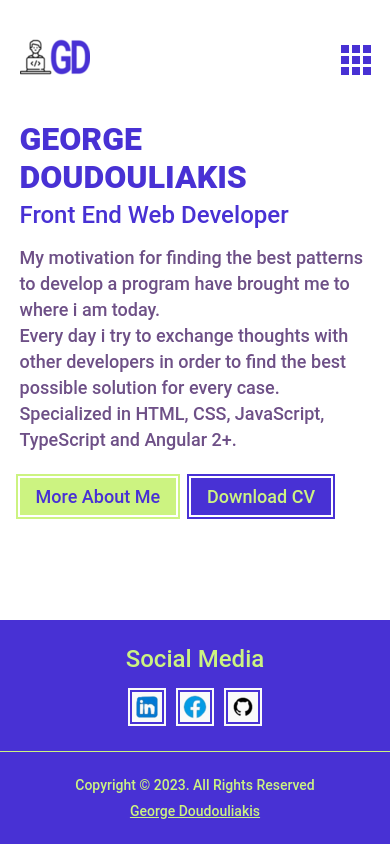
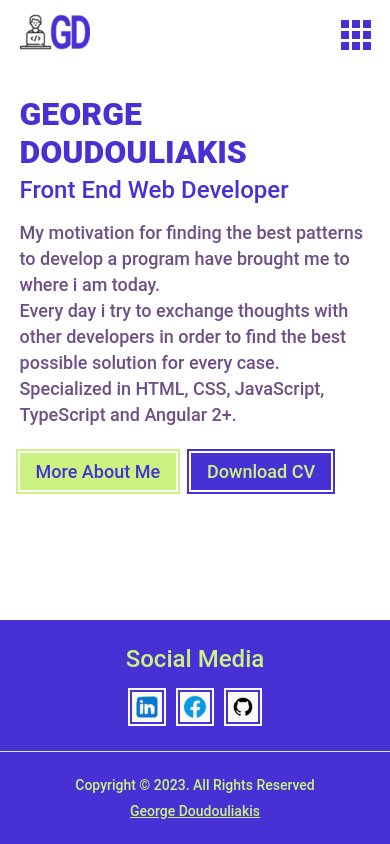
Before and after one commit to GeorgiosDoudouliakis/george-doudouliakis-dev, an Angular app: page / in a window 390 px wide. Built offline with nearby package versions, Linux system fonts and the light colour scheme.

Commit message:
refactor: Remove container padding from header, change min height of main tag, change position and height of mobile navigation menu and add container padding on home page

```diff
--- a/src/app/app.component.scss
+++ b/src/app/app.component.scss
@@ -1,9 +1,9 @@
 :host {
    main {
-     min-height: calc(100vh - 344px);
+     min-height: calc(100vh - 294px);
 
      @media(min-width: 768px) {
-      min-height: calc(100vh - 318px);
+      min-height: calc(100vh - 268px);
      }
   }
 }
--- a/src/app/components/header/header.component.scss
+++ b/src/app/components/header/header.component.scss
@@ -4,7 +4,6 @@
     display: flex;
     justify-content: space-between;
     align-items: center;
-    padding: var(--container-padding);
 
     .brand-container {
       width: 70px;
--- a/src/app/components/mobile-navigation/mobile-navigation.component.scss
+++ b/src/app/components/mobile-navigation/mobile-navigation.component.scss
@@ -31,11 +31,11 @@
 
   nav {
     position: fixed;
-    top: 100px;
+    top: 70px;
     left: 0;
     width: 0;
     opacity: 0;
-    height: calc(100vh - 100px);
+    height: calc(100vh - 70px);
     background: var(--primary-color);
     z-index: 2;
     transition: .4s ease-in-out;
--- a/src/app/pages/home/layout/home-layout.component.scss
+++ b/src/app/pages/home/layout/home-layout.component.scss
@@ -0,0 +1,5 @@
+:host {
+  .container {
+    padding: var(--container-padding);
+  }
+}
```
